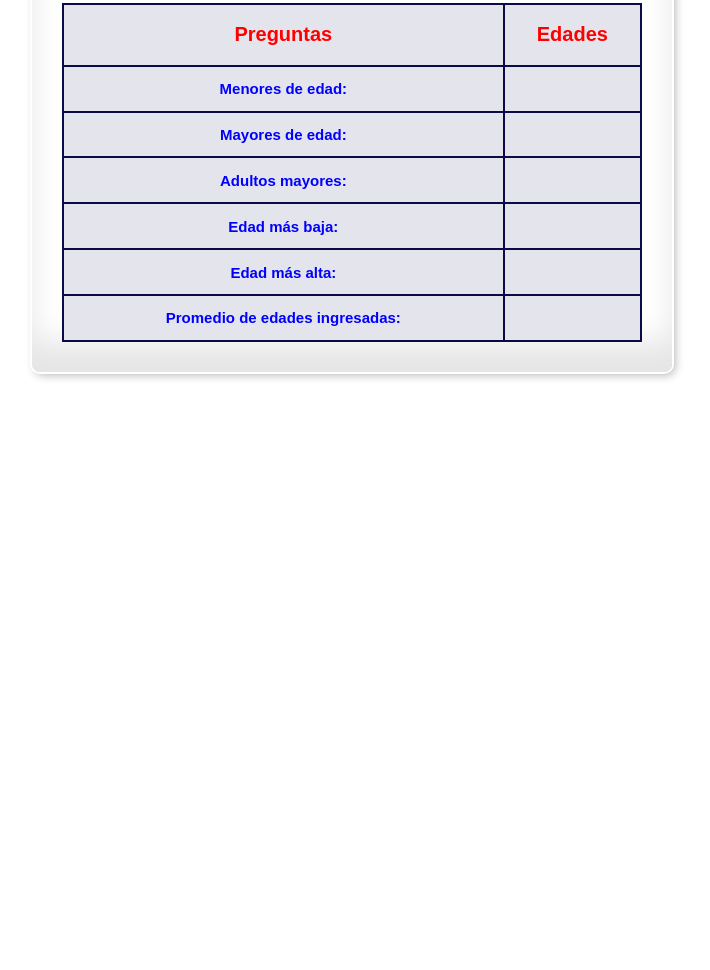
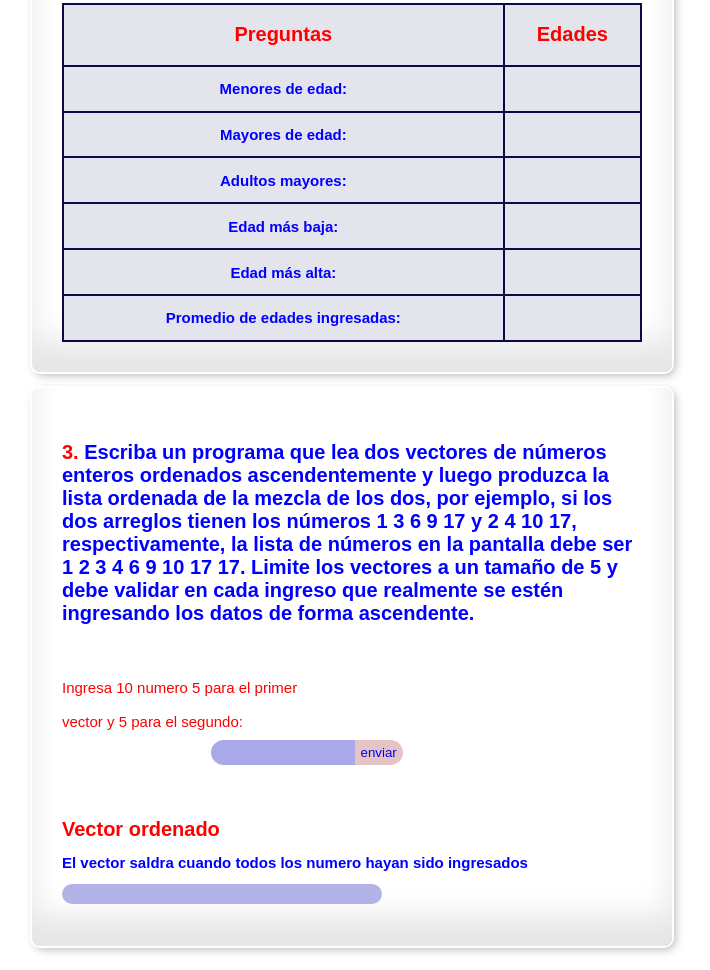
Before and after one commit to yeisonmarroquin887/SenaProject, a plain HTML site: page index.html in a window 1280 px wide. Shown: the part 2933-3903 px from the top of the page, without its empty margins (288-998 px from the left). Before the commit the page ends 3329 px from the top, so only its background shows below. Drawn offline with Linux system fonts and the light colour scheme; a web font is replaced by a local one.

Commit message:
My Project

```diff
--- a/assets/js/main.js
+++ b/assets/js/main.js
@@ -1,4 +1,6 @@
 const array = [];
+const array1 = [];
+const array2 = [];
 
 function figuraOnePerimetro() {
 const A = parseFloat(document.getElementById('A').value);
@@ -130,3 +132,28 @@ function Edades(){
     edadPromedio.textContent = promedio.toFixed(2)
 }
 Edades()
+
+
+//Ejercicio 3
+function vector() {
+  const inputArr1 = parseFloat(document.getElementById("Arr1").value);
+  if (array1.length < 5) {
+    array1.push(inputArr1);
+  } else if (array1.length >= 5 && array2.length < 5) {
+    array2.push(inputArr1);
+  } else if (array1.length >= 5 && array2.length >= 5) {
+    alert("Ambos vectores han sido llenados");
+  }
+  document.getElementById("EjercicioThree_foor").reset()
+
+vectorFinal()
+}
+function vectorFinal(){
+    if(array1.length >= 5 && array2.length >= 5){
+            const res = document.getElementById("result")
+    let ar = array1.concat(array2);
+    ar.sort((a, b) => a - b);
+    res.textContent = ar
+    }
+
+}
--- a/assets/style/style.css
+++ b/assets/style/style.css
@@ -190,6 +190,83 @@ body {
 
 
 
+.EjercicioThree {
+    box-shadow:
+    inset 0 -3em 3em rgba(0, 0, 0, 0.1),
+    0 0 0 2px rgb(255, 255, 255),
+    0.3em 0.3em 1em rgba(0, 0, 0, 0.3);
+    max-width: 58em;
+    margin: auto;
+    padding: 3em;
+    color: red;
+    border-radius: 8px;
+    font-size: 10px;
+    display: flex;
+    flex-direction: column;
+    padding-top: 4em;
+    gap: 4em;
+}
+
+.EjercicioThree_text {
+    color: blue;
+}
+
+.EjercicioThree__form {
+    display: grid;
+}
+
+
+.EjercicioThree__form > div  {
+  display: flex;
+  justify-content: center;
+  margin-right: 9em;
+  padding-top: 1em;
+}
+
+.EjercicioThree__form  > label {
+    font-size: 1.5em;
+}
+
+.EjercicioThree__form > div > input {
+    width: 100%;
+    max-width: 10em;
+    border: none;
+    background-color: rgb(169, 169, 231);
+    border-radius: 1em 0px 0px 1em;
+    padding: 5px;
+    text-align: center;
+    color: red;
+}
+
+.EjercicioThree__form > div > button {
+ color: blue;
+ background-color: rgb(228, 196, 196);
+ border-radius: 0em 1em 1em 0em;
+}
+
+.EjercicioThree__form > div > button:hover {
+    color: rgb(255, 0, 0);
+    background-color: rgb(168, 165, 221);
+    border-radius: 0em 1em 1em 0em;
+}
+
+.EjercicioThree__vector > h2 {
+   color: blue;
+}
+#result{
+    background-color: rgb(179, 179, 231);
+    padding: 10px;
+    color: red;
+    width: 100%;
+    max-width: 20em;
+    text-align: center;
+    border-radius: 1em;
+}
+
+
+
+
+
 
 
 
--- a/index.html
+++ b/index.html
@@ -248,6 +248,30 @@
         </tr>
     </table>
     </div>
+    <div class="EjercicioThree">
+     <h1>
+        3. <span class="EjercicioThree_text">Escriba un programa que lea dos vectores de números enteros ordenados ascendentemente y luego
+            produzca la lista ordenada de la mezcla de los dos, por ejemplo, si los dos arreglos tienen los números 1
+            3 6 9 17 y 2 4 10 17, respectivamente, la lista de números en la pantalla debe ser 1 2 3 4 6 9 10 17 17.
+            Limite los vectores a un tamaño de 5 y debe validar en cada ingreso que realmente se estén ingresando
+            los datos de forma ascendente. </span>
+     </h1>
+        <form id="EjercicioThree_foor" class="EjercicioThree__form" onsubmit="event.preventDefault(), vector()">
+                <label for="">Ingresa 10 numero 5 para  el primer <br> <br> vector y 5 para el segundo:</label>
+            <div>
+                 <input type="number" id="Arr1">
+            <button>enviar</button>
+            </div>
+
+
+        </form>
+         <div class="EjercicioThree__vector">
+        <h1>Vector ordenado</h1>
+        <h2>El vector saldra cuando todos los numero hayan sido ingresados</h2>
+        <h2 id="result"></h2>
+         </div>
+
+    </div>
 
 </body>
 
```
Lines whose indentation alone changed are shown as unchanged.
